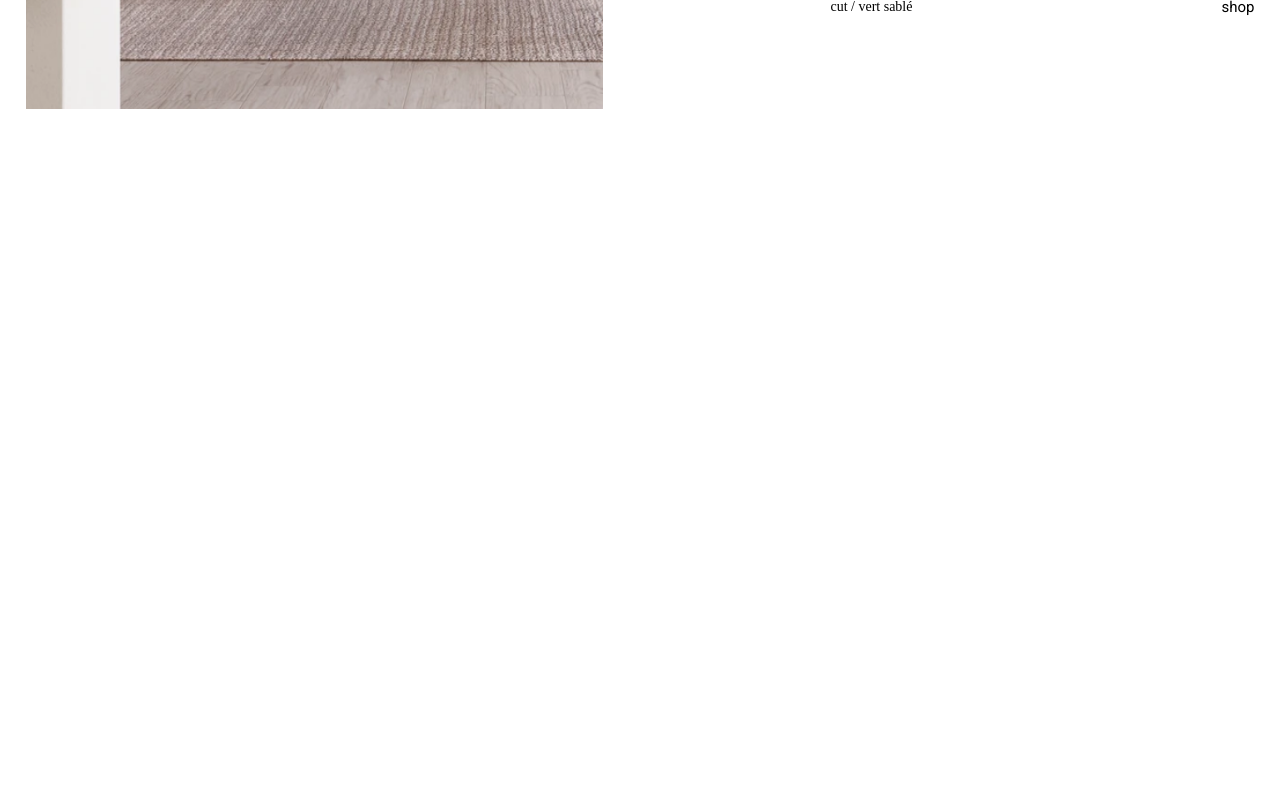
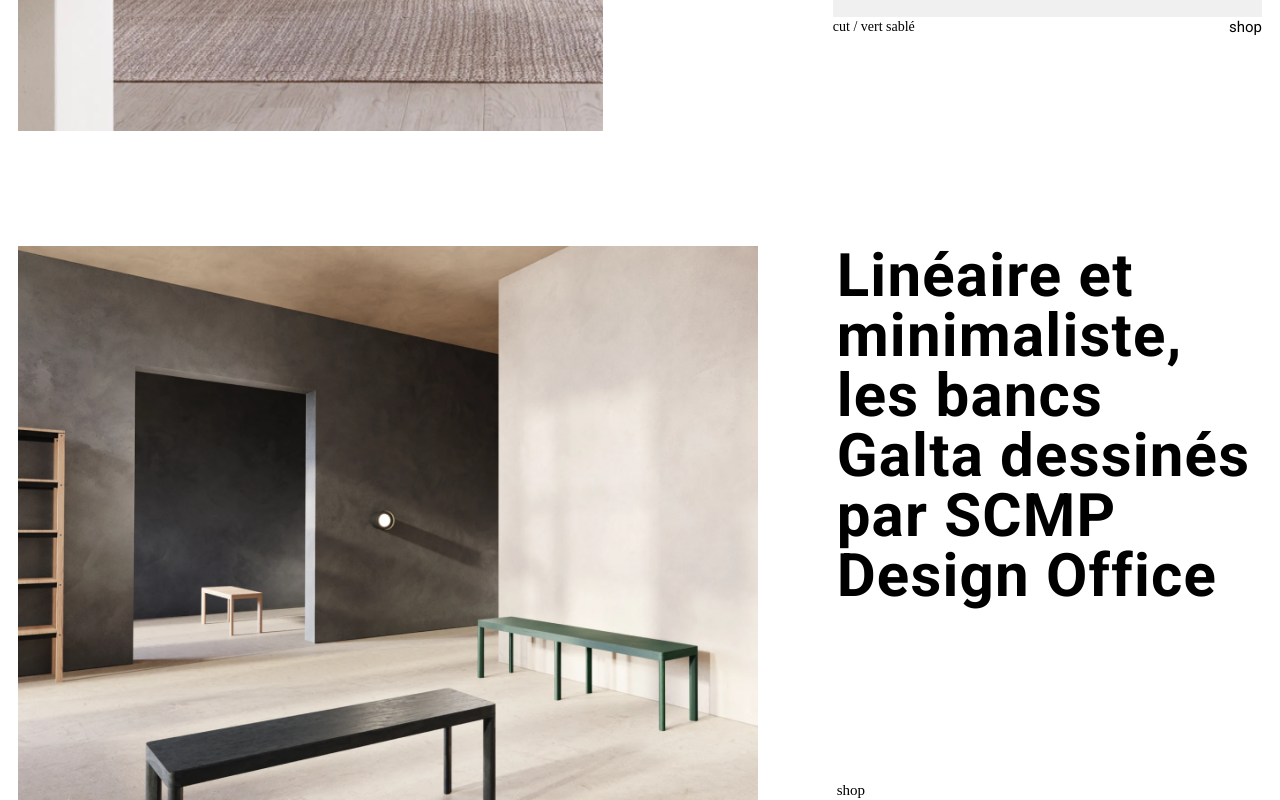
Before and after one commit to MaryBrandyBug/furniture_shop_page, a React (Create React App) app: page / in a window 1280 px wide. Shown: the part 2634-3434 px from the top of the page. Before the commit the page ends 2743 px from the top, so only its background shows below. Built offline with nearby package versions, Linux system fonts and the light colour scheme.

Commit message:
added bench block to galary

```diff
--- /dev/null
+++ b/src/components/BenchBlock/BenchBlock.jsx
@@ -0,0 +1,16 @@
+import React from 'react';
+import styles from './BenchBlock.module.scss';
+import blockText from './data';
+import { ShopButton } from '../ShopButton';
+
+export default function BenchBlock() {
+  return (
+    <div className={styles.block}>
+      <img src="images/benches.png" alt="les bancs Galta" />
+      <div className={styles.block__text}>
+        <p className={`${styles.block__text__header} bold-font-style card-header`}>{blockText}</p>
+        <ShopButton />
+      </div>
+    </div>
+  );
+}
--- /dev/null
+++ b/src/components/BenchBlock/BenchBlock.module.scss
@@ -0,0 +1,20 @@
+.block {
+    display: flex;
+    gap: 6.34%;
+    width: 100%;
+
+    .block__text {
+        display: flex;
+        flex-direction: column;
+        align-items: flex-start;
+        justify-content: space-between;
+
+        .block__text__header {
+            width: 424px;
+        }
+    }
+
+    img {
+        width: 59.47%;
+    }
+}
--- /dev/null
+++ b/src/components/BenchBlock/data.js
@@ -0,0 +1 @@
+export default 'Linéaire et minimaliste, les bancs Galta dessinés par SCMP Design Office';
--- /dev/null
+++ b/src/components/BenchBlock/index.js
@@ -0,0 +1 @@
+export { default as BenchBlock } from './BenchBlock';
--- a/src/components/Galary/Galary.jsx
+++ b/src/components/Galary/Galary.jsx
@@ -1,13 +1,15 @@
 import React from 'react';
 import styles from './Galary.module.scss';
 import { ProductionBlock } from '../ProductionBlock';
-import SofaBlock from '../SofaBlock/SofaBlock';
+import { SofaBlock } from '../SofaBlock';
+import { BenchBlock } from '../BenchBlock';
 
 export default function Galary() {
   return (
     <div className={styles.galary}>
       <ProductionBlock />
       <SofaBlock />
+      <BenchBlock />
     </div>
   );
 }
--- a/src/components/Galary/Galary.module.scss
+++ b/src/components/Galary/Galary.module.scss
@@ -5,5 +5,8 @@
     gap: 115px;
     padding-top: 115px;
 
-    width: 96%;
+    // width: 96%;
+    width: 100%;
+    padding-left: 18px;
+    padding-right: 18px;
 }
--- a/src/components/SofaBlock/index.js
+++ b/src/components/SofaBlock/index.js
@@ -0,0 +1 @@
+export { default as SofaBlock } from './SofaBlock';
```
Also changed, not shown: public/images/benches.png (added).
